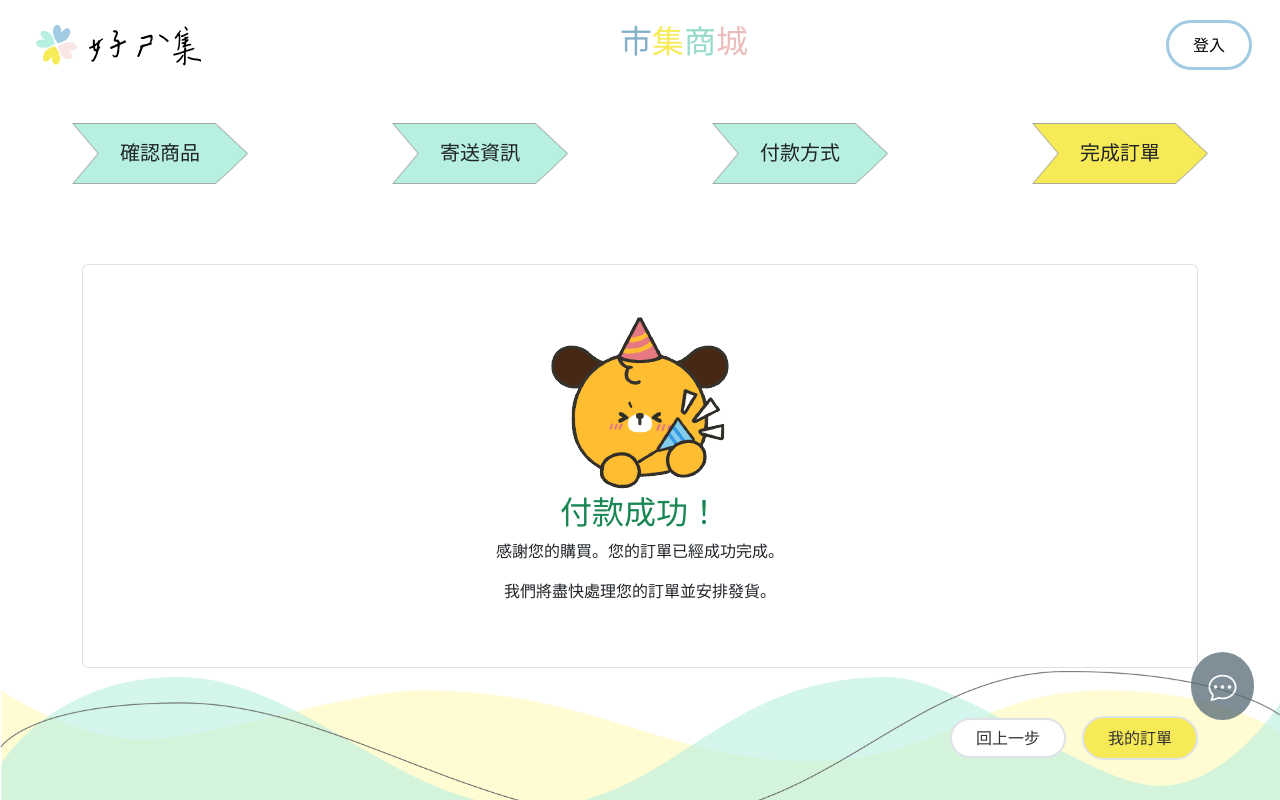
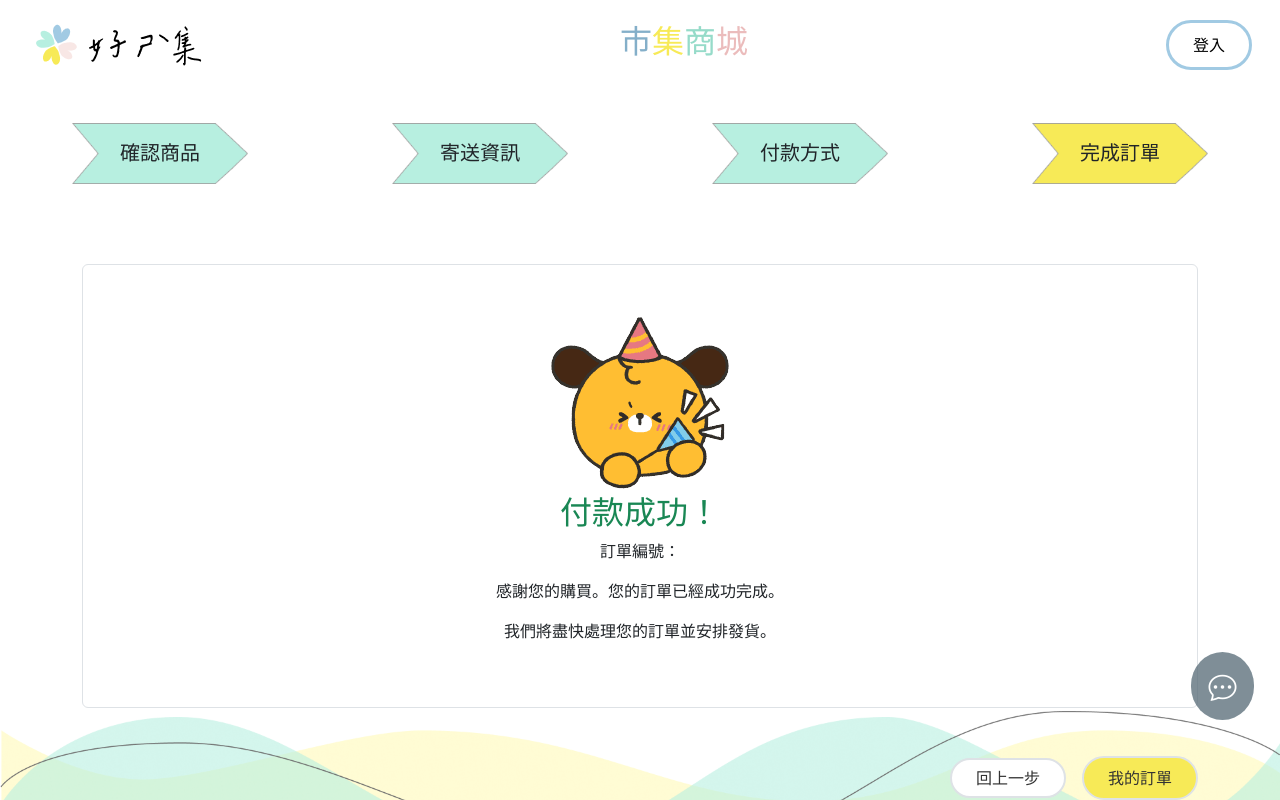
Before and after one commit to CianPeii/haoshih_website, a React (Create React App) app: page /Step4 in a window 1280 px wide. Shown: the top 800 px of the page. Built offline with nearby package versions, Linux system fonts and the light colour scheme; no server answers.

Commit message:
add orderId

```diff
--- a/api/linePayRouter.js
+++ b/api/linePayRouter.js
@@ -61,8 +61,6 @@ linePayRouter
     }
   })
   .get("/Step4", async (req, res) => {
-    console.log(123);
-
     try {
       const { transactionId, orderId } = req.query;
 
--- a/src/checkOut/step/Step3.jsx
+++ b/src/checkOut/step/Step3.jsx
@@ -89,8 +89,9 @@ const Step3 = () => {
       payment: paymentId,
     };
 
-    // console.log("detail", detail);
-    // console.log(JSON.stringify(detail));
+    console.log("detail", detail);
+    console.log(JSON.stringify(detail));
+
     localStorage.setItem("detail", JSON.stringify(detail));
     localStorage.setItem("send_data", JSON.stringify(sendData));
   }, [selectedPayment, total, products, sendData]); // 添加依賴項，確保所有依賴都能觸發更新
--- a/src/checkOut/step/Step4.jsx
+++ b/src/checkOut/step/Step4.jsx
@@ -4,19 +4,26 @@ import NavBarShop from "../../components/NavBarShop";
 import Arrow from "../../components/Arrow";
 import Footer from "../../components/Footer";
 import ChatBtn from "../../components/ChatBtn";
+import queryString from "query-string";
 
 const Step4 = () => {
   const [paymentStatus, setPaymentStatus] = useState("processing");
   const [showErrorModal, setShowErrorModal] = useState(false);
+  const [orderId, setOrderId] = useState(null);
   const cartVisible = false;
   const detail = JSON.parse(localStorage.getItem("detail"));
   const send_data = JSON.parse(localStorage.getItem("send_data"));
   console.log("打包成功!", detail, send_data);
 
   useEffect(() => {
-    // 從 URL 讀取狀態參數
-    const urlParams = new URLSearchParams(window.location.search);
-    const status = urlParams.get("status");
+    const parsed = queryString.parse(window.location.search);
+    const status = parsed.status;
+    const extractedOrderId = parsed.orderId;
+
+    // 設置 orderId
+    if (extractedOrderId) {
+      setOrderId(extractedOrderId);
+    }
 
     if (status === "success" || status === "failed") {
       setPaymentStatus(status);
@@ -60,6 +67,7 @@ const Step4 = () => {
             <div className="text-center">
               <img src="stickers/003.png" alt="成功圖標" />
               <h2 className="text-success ">付款成功！</h2>
+              <p>訂單編號：{orderId}</p>
               <p>感謝您的購買。您的訂單已經成功完成。</p>
               <p>我們將盡快處理您的訂單並安排發貨。</p>
             </div>
```
